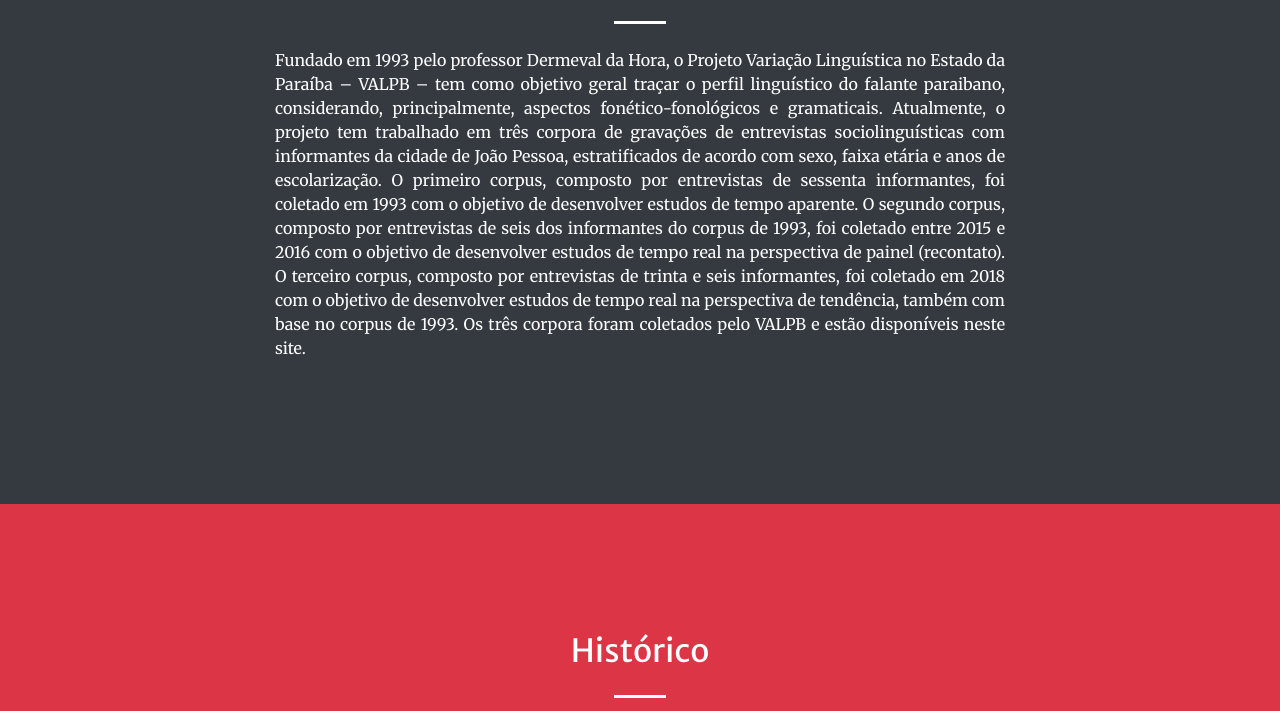
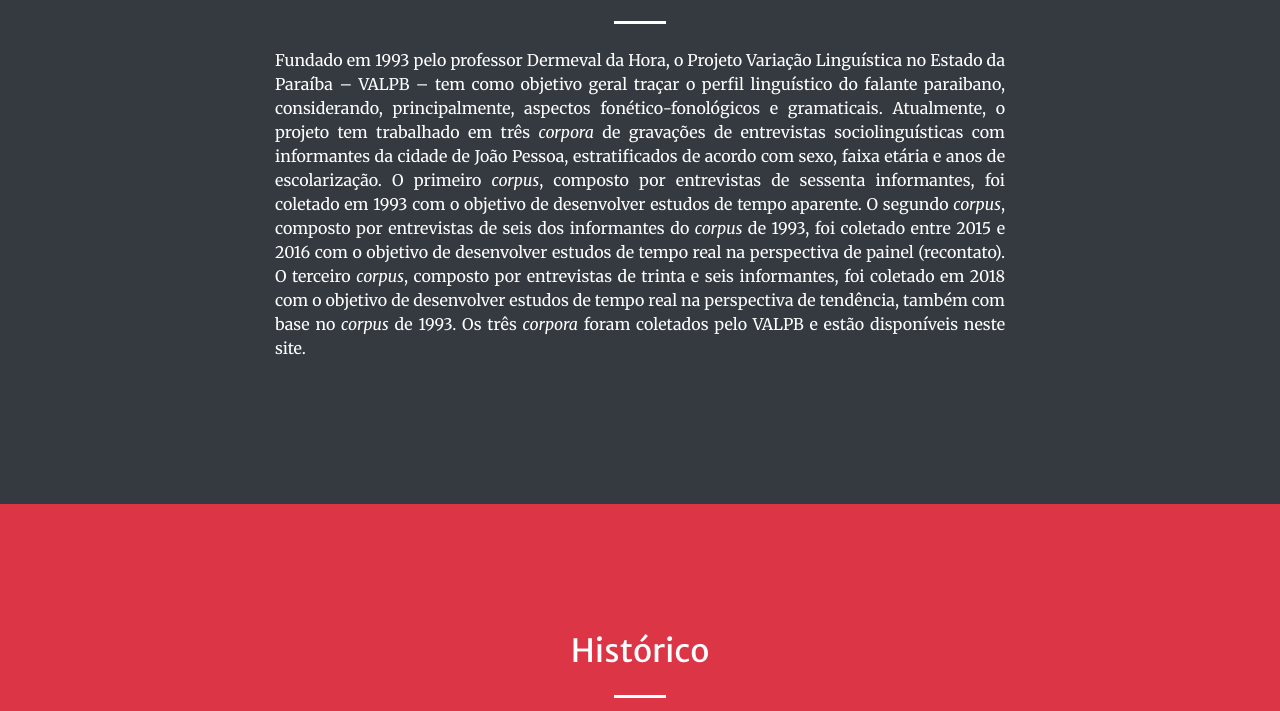
Before and after one commit to projetovalpb/home, a website with bundled scripts: page index.html in a window 1280 px wide. Shown: the part 969-1680 px from the top of the page. Built offline with nearby package versions, Linux system fonts and the light colour scheme.

Commit message:
Add files via upload

```diff
--- a/index.html
+++ b/index.html
@@ -82,7 +82,7 @@
         <div class="col-lg-8 text-center">
           <h2 class="text-white mt-0">VALPB</h2>
           <hr class="divider light my-4">
-           <p class="text-justify">Fundado em 1993 pelo professor Dermeval da Hora, o Projeto Variação Linguística no Estado da Paraíba – VALPB – tem como objetivo geral traçar o perfil linguístico do falante paraibano, considerando, principalmente, aspectos fonético-fonológicos e gramaticais. Atualmente, o projeto tem trabalhado em três corpora de gravações de entrevistas sociolinguísticas com informantes da cidade de João Pessoa, estratificados de acordo com sexo, faixa etária e anos de escolarização. O primeiro corpus, composto por entrevistas de sessenta informantes, foi coletado em 1993 com o objetivo de desenvolver estudos de tempo aparente. O segundo corpus, composto por entrevistas de seis dos informantes do corpus de 1993, foi coletado entre 2015 e 2016 com o objetivo de desenvolver estudos de tempo real na perspectiva de painel (recontato). O terceiro corpus, composto por entrevistas de trinta e seis informantes, foi coletado em 2018 com o objetivo de desenvolver estudos de tempo real na perspectiva de tendência, também com base no corpus de 1993. Os três corpora foram coletados pelo VALPB e estão disponíveis neste site. </P>
+           <p class="text-justify">Fundado em 1993 pelo professor Dermeval da Hora, o Projeto Variação Linguística no Estado da Paraíba – VALPB – tem como objetivo geral traçar o perfil linguístico do falante paraibano, considerando, principalmente, aspectos fonético-fonológicos e gramaticais. Atualmente, o projeto tem trabalhado em três <i>corpora</i> de gravações de entrevistas sociolinguísticas com informantes da cidade de João Pessoa, estratificados de acordo com sexo, faixa etária e anos de escolarização. O primeiro <i>corpus</i>, composto por entrevistas de sessenta informantes, foi coletado em 1993 com o objetivo de desenvolver estudos de tempo aparente. O segundo <i>corpus</i>, composto por entrevistas de seis dos informantes do <i>corpus</i> de 1993, foi coletado entre 2015 e 2016 com o objetivo de desenvolver estudos de tempo real na perspectiva de painel (recontato). O terceiro <i>corpus</i>, composto por entrevistas de trinta e seis informantes, foi coletado em 2018 com o objetivo de desenvolver estudos de tempo real na perspectiva de tendência, também com base no <i>corpus</i> de 1993. Os três <i>corpora</i> foram coletados pelo VALPB e estão disponíveis neste site. </P>
   </p>
         </div>
       </div>
@@ -169,14 +169,14 @@
       <h2 class="text-center mt-0">Corpora</h2>
       <hr class="divider my-4">
       <div class="row">
-      <p class="text-justify"> A metodologia a partir da qual os corpora foram construídos baseia-se nos postulados da Sociolinguística variacionista. Foram selecionados informantes com base nos seguintes requisitos:
+      <p class="text-justify"> A metodologia a partir da qual os <i>corpora</i> foram construídos baseia-se nos postulados da Sociolinguística variacionista. Foram selecionados informantes com base nos seguintes requisitos:
           </p>
         <ul class="list-group list-group list-center">
           <li class="list-group-item">Ser natural de João Pessoa ou morar nessa cidade desde os cincos anos de idade;</li>
           <li class="list-group-item">Nunca ter-se ausentado de João Pessoa por mais do que dois anos consecutivos;</li>
           <li class="list-group-item">Ter pais pessoenses;</li>
         </ul>
-<p class="text-justify"><br>A amostragem que constitui o corpus do VALPB está assim estratificada em <strong>SEXO, FAIXA ETÁRIA e ANOS DE ESCOLARIZAÇÃO.</strong> Na coleta dos dados, após a aplicação de uma ficha social, usamos a entrevista como instrumento. Os dados resultantes foram, a partir de março de 1994, transcritos e armazenados eletronicamente. Atualmente, estes corpora estão disponíveis abaixo,  podendo ser consultados pela comunidade cientifica interessada em analisar a língua em uso pela comunidade pessoense.</p>
+<p class="text-justify"><br>A amostragem que constitui o <i>corpus</i> do VALPB está assim estratificada em <strong>SEXO, FAIXA ETÁRIA e ANOS DE ESCOLARIZAÇÃO.</strong> Na coleta dos dados, após a aplicação de uma ficha social, usamos a entrevista como instrumento. Os dados resultantes foram, a partir de março de 1994, transcritos e armazenados eletronicamente. Atualmente, estes <i>corpora</i> estão disponíveis abaixo,  podendo ser consultados pela comunidade cientifica interessada em analisar a língua em uso pela comunidade pessoense.</p>
   <br>
 
         <div class="col-lg-3 col-md-6 text-center">
@@ -203,7 +203,7 @@
           </div>
         </div>
         </div>
-        <p class="text-justify"><br>A partir de março de 1995, procedemos à análise de alguns fenômenos linguísticos encontrados no corpus, contando com a participação de alunos bolsistas de Pós-Graduação e de Graduação que, com o auxílio do CNPq e da CAPES, descreveram e analisaram a fala do pessoense. Na fase atual, esse corpus tem servido de base para estudos que integram a linha de pesquisa sobre estudos variacionistas do Curso de Pós-Graduação em Letras da Universidade Federal da Paraíba e tem sido também utilizado por pós-graduados de outras universidades.</p>
+        <p class="text-justify"><br>A partir de março de 1995, procedemos à análise de alguns fenômenos linguísticos encontrados no <i>corpus</i>, contando com a participação de alunos bolsistas de Pós-Graduação e de Graduação que, com o auxílio do CNPq e da CAPES, descreveram e analisaram a fala do pessoense. Na fase atual, esse <i>corpus</i> tem servido de base para estudos que integram a linha de pesquisa sobre estudos variacionistas do Curso de Pós-Graduação em Letras da Universidade Federal da Paraíba e tem sido também utilizado por pós-graduados de outras universidades.</p>
       </div>
     </div>
   </section>
```
